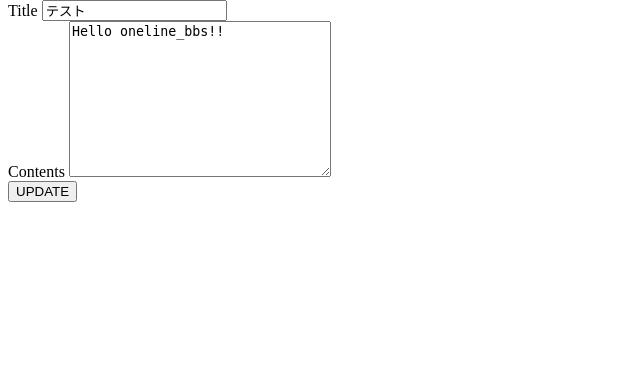
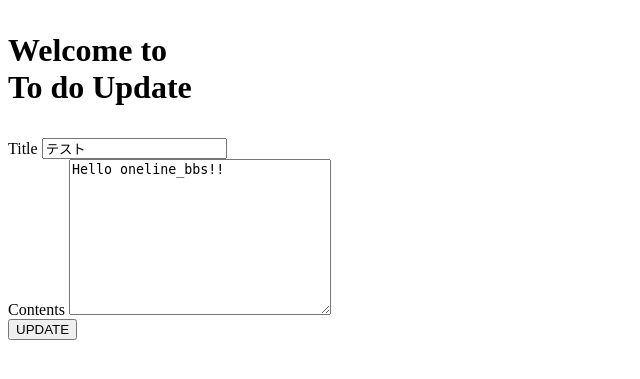
Before and after one commit to tai-namechan/todo_team_practice, a PHP site: page /edit.php?id=1 in a window 1280 px wide. Shown: the part 26-405 px from the top of the page, without its empty margins (0-640 px from the left). Run offline with PHP 8.4, Linux system fonts and the light colour scheme; data comes from the database, SQL or seed files in the repository.

Commit message:
editページの文字の追加

```diff
--- a/edit.php
+++ b/edit.php
@@ -27,7 +27,9 @@ $task = (new Task())->FindById($id);
             </nav>
         </div>
     </div>
-
+    <h1 class="createh1">
+        <p class="create-title">Welcome to <br>To do Update</p>
+    </h1>
     <div class="createmethod">
         <div class="formlist">
             <form action="update.php" method="post">
```
